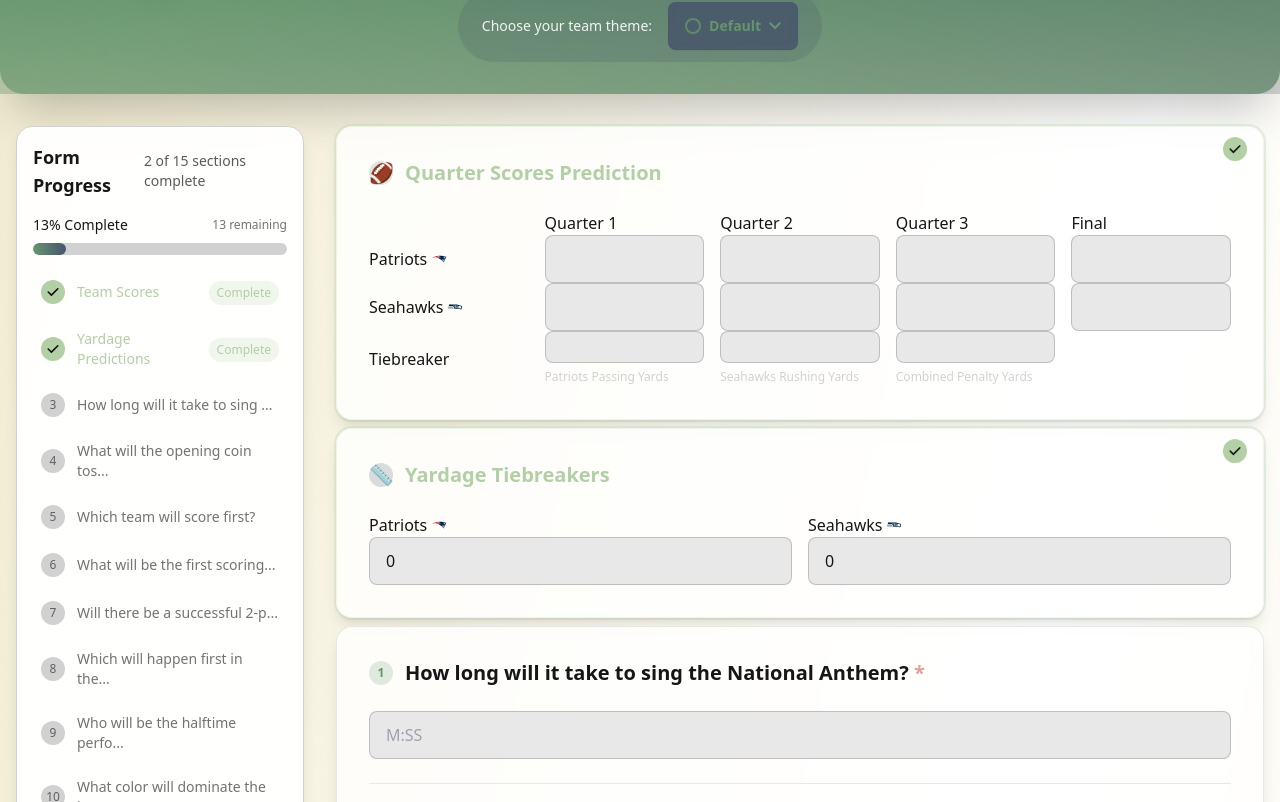
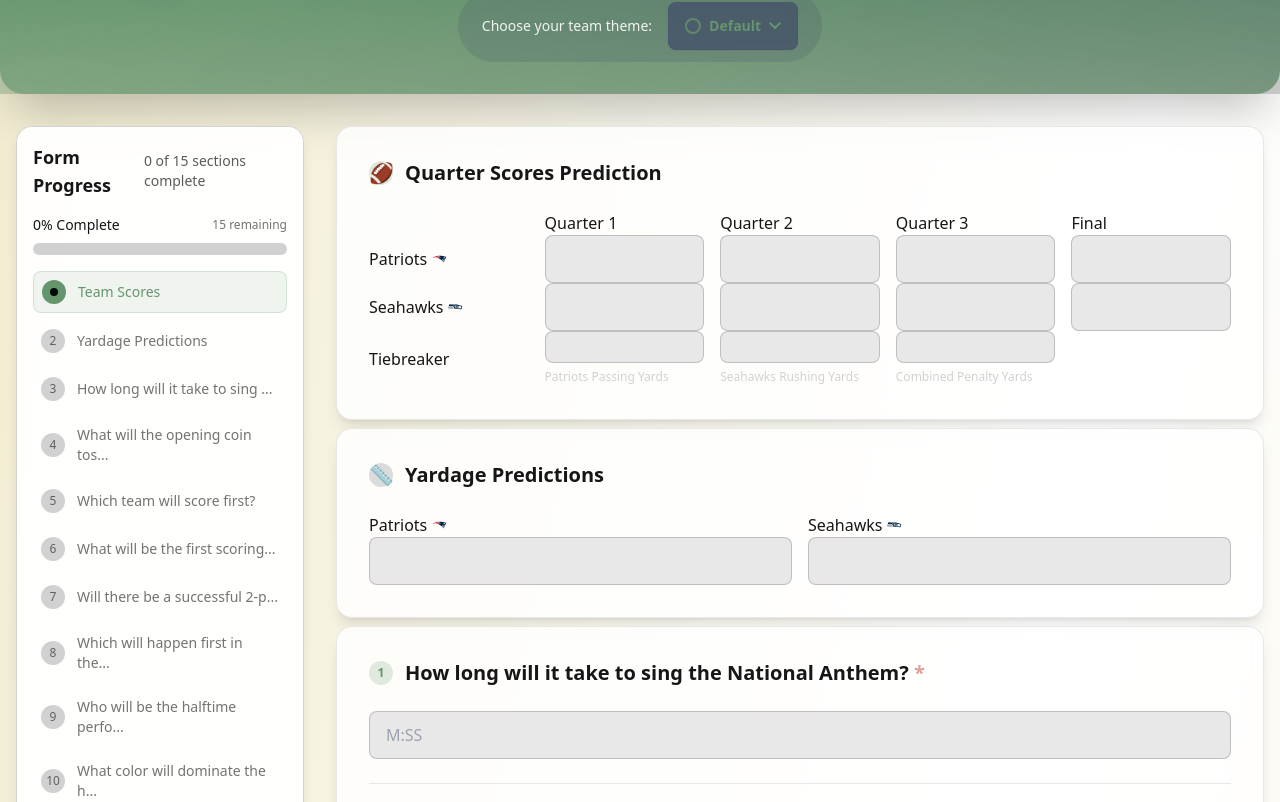
Before and after one commit to ak1knight/johnson-family-superbowl-enhanced, a Next.js app: page / in a window 1280 px wide. Shown: the part 578-1380 px from the top of the page. Built offline with nearby package versions, Linux system fonts and the light colour scheme.

Commit message:
fix: Update form validation logic and improve user experience across components

```diff
--- a/src/app/components/FormProgress.tsx
+++ b/src/app/components/FormProgress.tsx
@@ -25,7 +25,7 @@
   };
 
   return (
-    <div className="sticky top-4 z-40 bg-base-100/95 backdrop-blur-sm rounded-2xl shadow-lg border border-base-300 p-4 mb-6">
+    <div className="sticky top-4 z-40 bg-base-100/95 backdrop-blur-sm rounded-2xl shadow-lg border border-base-300 p-4 mb-6 max-h-[calc(100vh-2rem)] overflow-y-auto">
       {/* Progress Header */}
       <div className="flex justify-between items-center mb-4">
         <h3 className="text-lg font-semibold text-base-content">Form Progress</h3>
--- a/src/app/components/HeroSection.tsx
+++ b/src/app/components/HeroSection.tsx
@@ -48,9 +48,9 @@
         {/* Animated background pattern */}
         <div className="absolute inset-0 opacity-10">
           <div className="absolute top-10 left-10 w-32 h-32 bg-secondary rounded-full animate-pulse"></div>
-          <div className="absolute top-32 right-20 w-20 h-20 bg-accent rounded-full animate-bounce delay-75"></div>
+          <div className="absolute top-32 right-20 w-20 h-20 bg-accent rounded-full animate-[bounce_4s_ease-in-out_infinite] delay-75"></div>
           <div className="absolute bottom-20 left-32 w-16 h-16 bg-secondary rounded-full animate-pulse delay-150"></div>
-          <div className="absolute bottom-40 right-40 w-24 h-24 bg-accent rounded-full animate-bounce delay-300"></div>
+          <div className="absolute bottom-40 right-40 w-24 h-24 bg-accent rounded-full animate-[bounce_6s_ease-in-out_infinite] delay-300"></div>
         </div>
 
         {/* Gradient overlay */}
--- a/src/app/components/entryform.tsx
+++ b/src/app/components/entryform.tsx
@@ -139,7 +139,7 @@
         <Card
             variant="glass"
             title="Quarter Scores Prediction"
-            isComplete={formStore.team1Scores.length > 0 && formStore.team2Scores.length > 0}
+            isComplete={formStore.team1Scores.length > 0 && formStore.team2Scores.length > 0 && !formStore.team1Scores.includes(undefined) && !formStore.team2Scores.includes(undefined) && !formStore.tiebreakers.slice(0, 3).includes(undefined)}
             icon={
                 <div className="w-6 h-6 rounded-full bg-primary/20 flex items-center justify-center">
                     <span className="text-primary">🏈</span>
@@ -157,8 +157,8 @@
 
         <Card
             variant="glass"
-            title="Yardage Tiebreakers"
-            isComplete={formStore.tiebreakers.length > 0}
+            title="Yardage Predictions"
+            isComplete={formStore.team1Yards !== undefined && formStore.team2Yards !== undefined}
             icon={
                 <div className="w-6 h-6 rounded-full bg-secondary/20 flex items-center justify-center">
                     <span className="text-secondary">📏</span>
--- a/src/app/components/yards.tsx
+++ b/src/app/components/yards.tsx
@@ -37,7 +37,7 @@
                 <h4 className="flex items-center gap-1">{homeTeam.name} {!!homeTeam.icon && <img style={{width:"1em", height:"1em", verticalAlign: "middle"}} src={homeTeam.icon} />}</h4>
                 <input
                     type="number"
-                    value={formStore.team1Yards.toString()}
+                    value={formStore.team1Yards?.toString() || ''}
                     className="input input-bordered w-full bg-base-200 focus:bg-primary focus:text-primary-content"
                     onChange={(e) => handleYardsChange(TEAM_INDEX.HOME, e.target.value)}
                 />
@@ -46,7 +46,7 @@
                 <h4 className="flex items-center gap-1" >{awayTeam.name} {!!awayTeam.icon && <img style={{width:"1em", height:"1em", verticalAlign: "middle"}} src={awayTeam.icon} />}</h4>
                 <input
                     type="number"
-                    value={formStore.team2Yards.toString()}
+                    value={formStore.team2Yards?.toString() || ''}
                     className="input input-bordered w-full bg-base-200 focus:bg-primary focus:text-primary-content"
                     onChange={(e) => handleYardsChange(TEAM_INDEX.AWAY, e.target.value)}
                 />
--- a/src/app/page.tsx
+++ b/src/app/page.tsx
@@ -25,13 +25,17 @@
     const completedSections = useMemo(() => {
         const completed = [];
 
-        // Check if scores are filled
-        if (formStore.team1Scores.length > 0 && formStore.team2Scores.length > 0) {
+        // Check if scores are filled (all 4 quarters for both teams)
+        const team1Complete = formStore.team1Scores.every(s => s !== undefined && s !== null);
+        const team2Complete = formStore.team2Scores.every(s => s !== undefined && s !== null);
+        const tiebreakerComplete = formStore.tiebreakers.slice(0, 3).every(t => t !== undefined && t !== null);
+        if (team1Complete && team2Complete && tiebreakerComplete) {
             completed.push('Team Scores');
         }
 
-        // Check if tiebreakers are filled
-        if (formStore.tiebreakers.length > 0) {
+        // Check if tiebreakers are filled (first 3 quarters required)
+        const yardageComplete = formStore.team1Yards !== undefined && formStore.team2Yards !== undefined;
+        if (yardageComplete) {
             completed.push('Yardage Predictions');
         }
 
@@ -49,7 +53,15 @@
         }
 
         return completed;
-    }, [formStore, year]);
+    }, [
+        formStore.team1Scores[0], formStore.team1Scores[1], formStore.team1Scores[2], formStore.team1Scores[3],
+        formStore.team2Scores[0], formStore.team2Scores[1], formStore.team2Scores[2], formStore.team2Scores[3],
+        formStore.tiebreakers[0], formStore.tiebreakers[1], formStore.tiebreakers[2],
+        formStore.team1Yards, formStore.team2Yards,
+        formStore.questionAnswers.join(','), // Join to create a single dependency
+        formStore.name,
+        year
+    ]);
 
     return (
         <div className="min-h-screen bg-gradient-to-br from-neutral via-base-100 to-neutral/50">
@@ -61,7 +73,7 @@
                 <div className="grid grid-cols-1 lg:grid-cols-12 gap-8">
                     {/* Desktop Sidebar - Progress Indicator */}
                     <div className="lg:col-span-3 order-2 lg:order-1">
-                        <div className="hidden lg:block">
+                        <div className="hidden lg:block sticky top-4 h-fit">
                             <FormProgress
                                 currentStep={currentStep}
                                 totalSteps={sectionNames.length}
@@ -73,20 +85,23 @@
 
                     {/* Main Form Content */}
                     <div className="lg:col-span-9 order-1 lg:order-2">
-                        {/* Mobile Progress Indicator */}
-                        <div className="lg:hidden mb-6">
-                            <div className="bg-base-100/80 backdrop-blur-sm rounded-2xl p-4 border border-base-300/50">
+                        {/* Mobile Progress Indicator - Sticky */}
+                        <div className="lg:hidden mb-6 sticky top-0 z-50">
+                            <div className="bg-base-100/95 backdrop-blur-md rounded-2xl p-4 border border-base-300/50 shadow-lg mx-2">
                                 <div className="flex justify-between items-center mb-3">
                                     <h3 className="font-semibold">Progress</h3>
                                     <span className="text-sm text-base-content/70">
                                         {completedSections.length}/{sectionNames.length}
                                     </span>
                                 </div>
-                                <div className="w-full bg-base-300 rounded-full h-2">
+                                <div className="w-full bg-base-300 rounded-full h-2.5">
                                     <div
-                                        className="bg-gradient-to-r from-primary to-secondary h-full rounded-full transition-all duration-500"
+                                        className="bg-gradient-to-r from-primary to-secondary h-full rounded-full transition-all duration-500 relative overflow-hidden"
                                         style={{ width: `${(completedSections.length / sectionNames.length) * 100}%` }}
-                                    />
+                                    >
+                                        {/* Animated shimmer effect for mobile too */}
+                                        <div className="absolute inset-0 bg-gradient-to-r from-transparent via-white/20 to-transparent -skew-x-12 animate-shimmer"></div>
+                                    </div>
                                 </div>
                             </div>
                         </div>
@@ -98,6 +113,18 @@
                     </div>
                 </div>
             </div>
+
+            {/* Add shimmer animation for mobile progress */}
+            <style jsx>{`
+                @keyframes shimmer {
+                    0% { transform: translateX(-100%) skewX(-12deg); }
+                    100% { transform: translateX(200%) skewX(-12deg); }
+                }
+
+                .animate-shimmer {
+                    animation: shimmer 2s infinite;
+                }
+            `}</style>
 
             {/* Footer with helpful tips */}
             <footer className="bg-base-200/50 backdrop-blur-sm border-t border-base-300/50 mt-16">
--- a/src/data/form-context.ts
+++ b/src/data/form-context.ts
@@ -29,8 +29,8 @@
     year: string;
     team1Scores: ScoreArray = [undefined, undefined, undefined, undefined];
     team2Scores: ScoreArray = [undefined, undefined, undefined, undefined];
-    team1Yards: number = 0;
-    team2Yards: number = 0;
+    team1Yards: number | undefined = undefined;
+    team2Yards: number | undefined = undefined;
     tiebreakers: ScoreArray = [undefined, undefined, undefined, undefined];
     questionAnswers: string[] = [];
     name: string = ''
```
Also changed, not shown: src/app/components/nav.tsx (+34 -18 lines).
